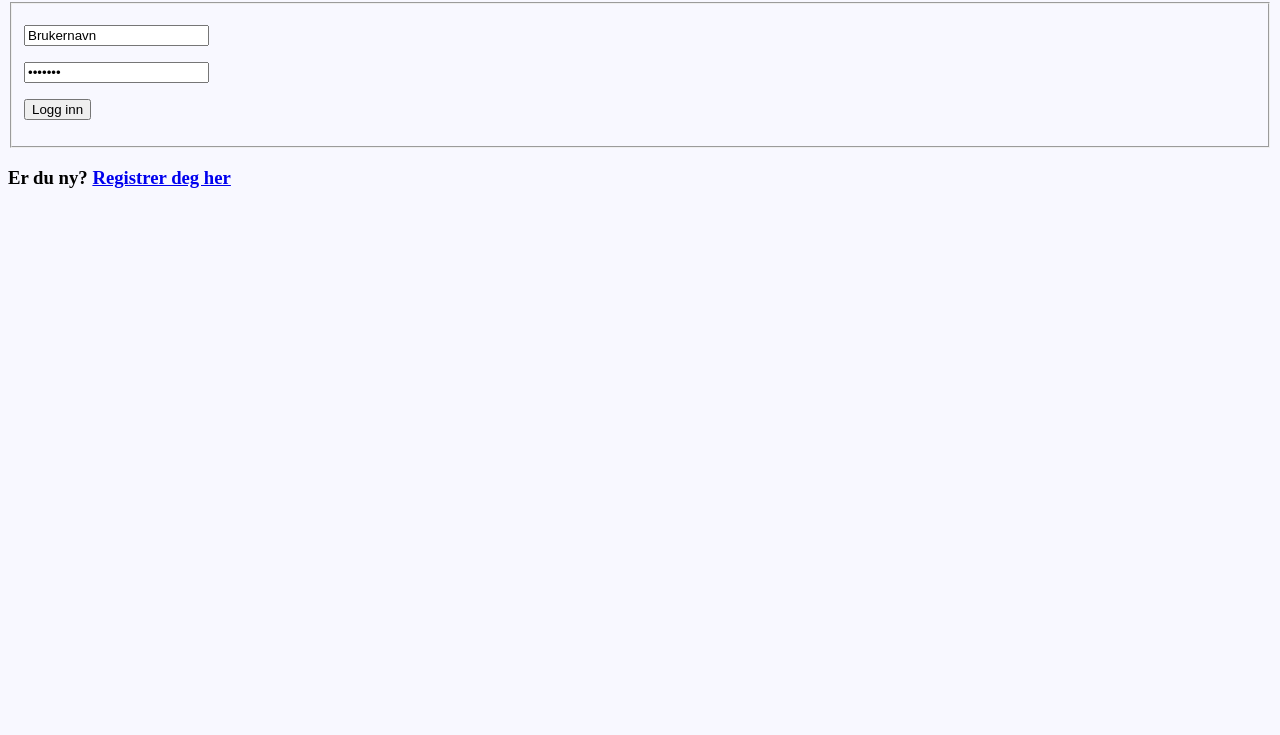
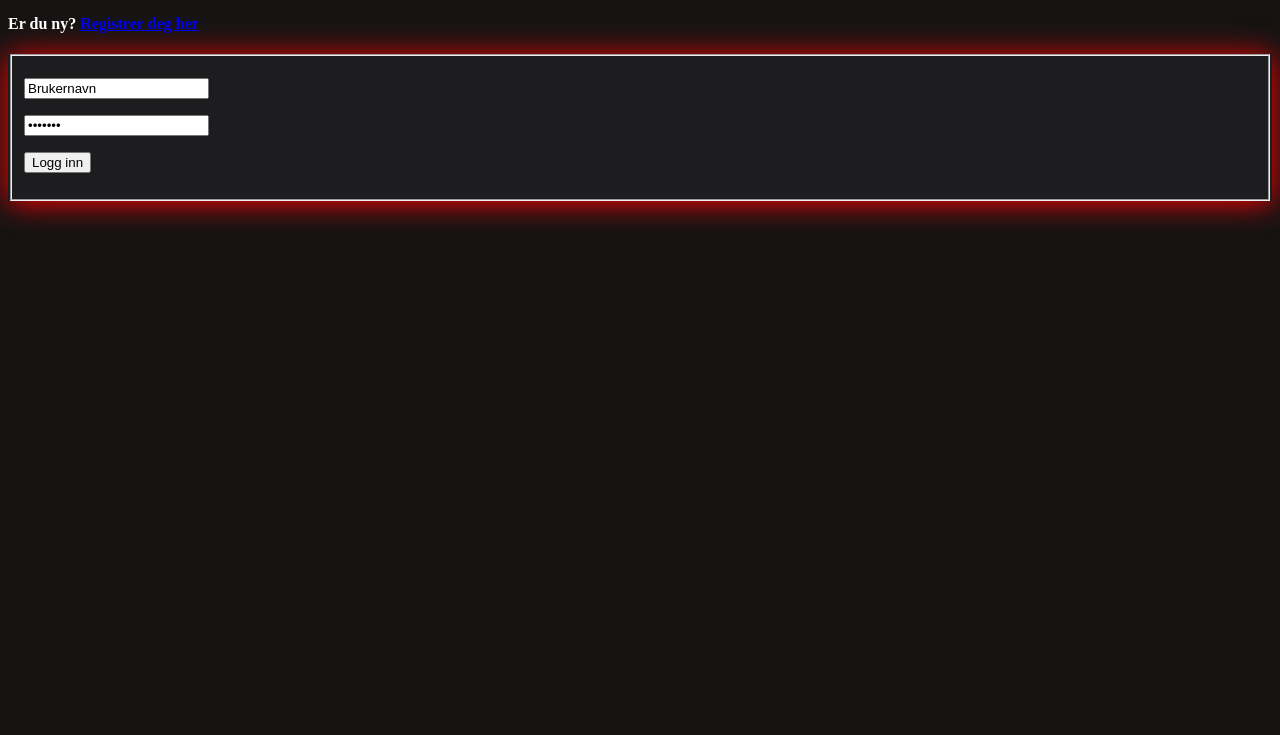
Before and after one commit to Meepception/A-List, a plain HTML site: page LoggInn.html in a window 1280 px wide. Shown: the part 65-800 px from the top of the page. Drawn offline with Linux system fonts and the light colour scheme.

Commit message:
Update LoggInn.html

```diff
--- a/LoggInn.html
+++ b/LoggInn.html
@@ -3,24 +3,24 @@
 
 <head>
 <title>Logg inn</title>
+<meta name="viewport" content="width=device-width, initial-scale=1.0"/>
 </head>
 
 <style>
   body {
-    background-color:GhostWhite;
+    background-color:#161313;
   }
 
-  .card {
-  box-shadow: 0 4px 8px 0 rgba(0, 0, 0, 0.2);
-  max-width: 300px;
-  margin: auto;
-  text-align: center;
-  font-family: arial;
+  .container {
+  background-color: #1d1d20;
+  box-shadow: 0 2px 28px 0 red;
+  font-family: "arial";
 }
   </style>
 
   <body>
-  <h2>KALENDER</h2>
+  <h1 style="color: #d1002c; font-family: Bahnschrift;">A-LIST</h1>
+  <h4 style="color: white; font-family: Bahnschrift;">Er du ny? <a href="#">Registrer deg her</h4>
   </body>
 
   <head>
@@ -35,19 +35,12 @@
 
  <fieldset class="clearfix">
 
- <p><span class="Arial"></span><input type="text" value="Brukernavn" onBlur="if(this.value == '') this.value = 'Brukernavn'" onFocus="if(this.value == 'Brukernavn') this.value = ''" required></p>
- <p><span class="Arial"></span><input type="password"  value="Passord" onBlur="if(this.value == '') this.value = 'Passord'" onFocus="if(this.value == 'Passord') this.value = ''" required></p>
+ <p><span class="arial"></span><input type="text" value="Brukernavn" onBlur="if(this.value == '') this.value = 'Brukernavn'" onFocus="if(this.value == 'Brukernavn') this.value = ''" required></p>
+ <p><span class="arial"></span><input type="password"  value="Passord" onBlur="if(this.value == '') this.value = 'Passord'" onFocus="if(this.value == 'Passord') this.value = ''" required></p>
  <p><input type="submit" value="Logg inn"></p>
 
  </fieldset>
 
  </form>
-
- <h3>Er du ny? <a href="#">Registrer deg her</h3>
-
- </div>
-
- </div>
-
  </body>
  </html>
```
